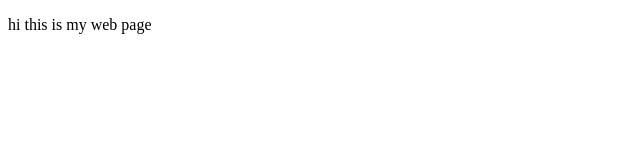
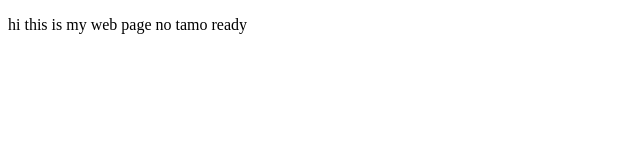
Before and after one commit to heraldo4/proyectodemoscursoprework, a plain HTML site: page index.html in a window 1280 px wide. Shown: the whole page, without its empty margins (0-640 px from the left). Drawn offline with Linux system fonts and the light colour scheme.

Commit message:
cambios F

```diff
--- a/index.html
+++ b/index.html
@@ -8,7 +8,7 @@
 </head>
 <body>
     <p>
-        hi this is my web page
+        hi this is my web page no tamo ready
     </p>
 </body>
 </html>
```
